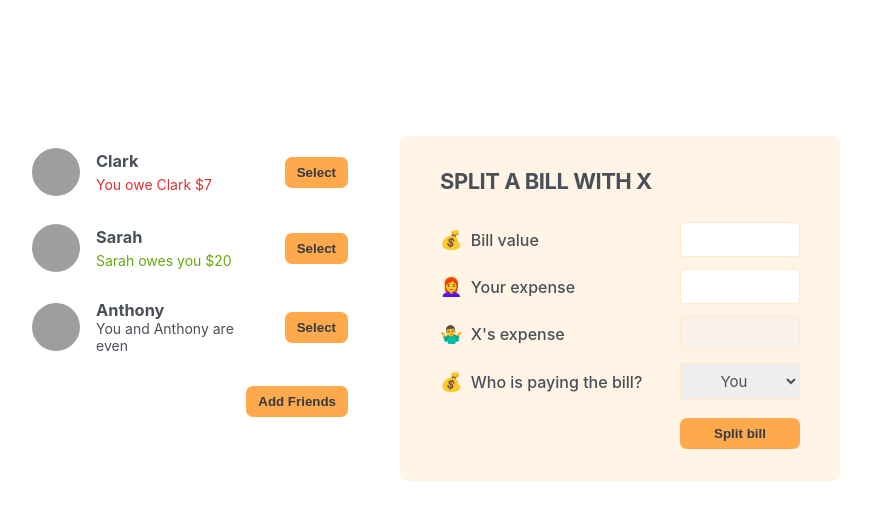
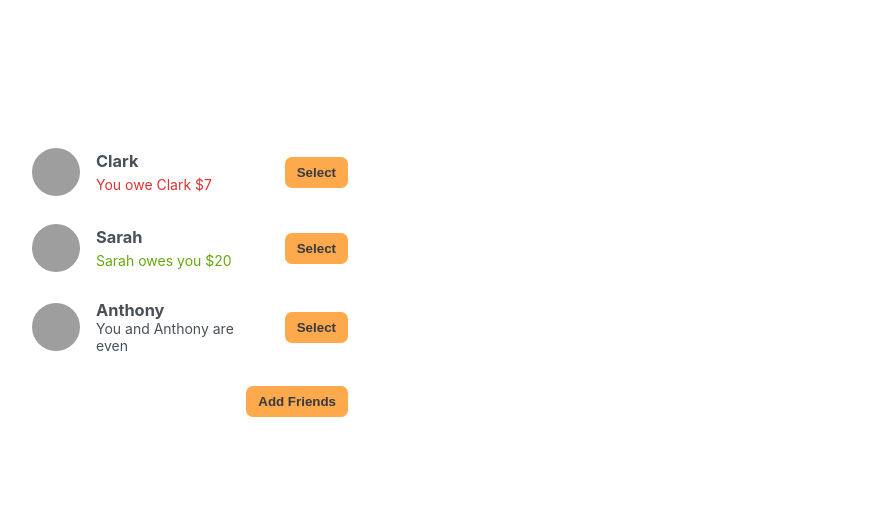
Before and after one commit to sophiepavlova/eat-n-split, a React (Vite) app: page / in a window 1280 px wide. Shown: the top 520 px of the page, without its empty margins (210-1081 px from the left). Built offline with nearby package versions, Linux system fonts and the light colour scheme; grey boxes are pictures that could not be loaded.

Commit message:
Finish the left side of the app

```diff
--- a/src/App.jsx
+++ b/src/App.jsx
@@ -32,43 +32,67 @@
 export default function App() {
   const [friends, setFriends] = useState([...initialFriends]);
   const [showAddFriend, setShowAddFriend] = useState(false);
+  const [selectedFriend, setSelectedFriend] = useState(null);
 
+  //🚩 Deals with hide/show of Add Friend element
   function handleShowAddFriend() {
     setShowAddFriend((showAddFriend) => !showAddFriend);
   }
 
+  //🚩 Adds a new friend in the array of friends
   function handleAddFriend(friend) {
     setFriends((friends) => [...friends, friend]);
+    setShowAddFriend(false);
+  }
+
+  //🚩 Deals with selecting a particular friend out of friends list (and deselecting it)
+  function handleSelection(friend) {
+    // setSelectedFriend(friend);
+    setSelectedFriend((curSelectedFriend) =>
+      curSelectedFriend?.id === friend.id ? null : friend,
+    );
     setShowAddFriend(false);
   }
 
   return (
     <div className='app'>
       <div className='sidebar'>
-        <FriendsList friends={friends} />
+        <FriendsList
+          friends={friends}
+          onSelection={handleSelection}
+          selectedFriend={selectedFriend}
+        />
+
         {showAddFriend && <FormAddFriend onAddFriend={handleAddFriend} />}
+
         <Button onClick={handleShowAddFriend}>
           {showAddFriend ? 'Close' : 'Add Friends'}
         </Button>
       </div>
-      <FormSplitBill />
+      {selectedFriend && <FormSplitBill selectedFriend={selectedFriend} />}
     </div>
   );
 }
 
-function FriendsList({ friends }) {
+function FriendsList({ friends, onSelection, selectedFriend }) {
   return (
     <ul>
       {friends.map((friend) => (
-        <Friend friend={friend} key={friend.id} />
+        <Friend
+          friend={friend}
+          key={friend.id}
+          onSelection={onSelection}
+          selectedFriend={selectedFriend}
+        />
       ))}
     </ul>
   );
 }
 
-function Friend({ friend }) {
+function Friend({ friend, onSelection, selectedFriend }) {
+  const isSelected = selectedFriend?.id === friend.id;
   return (
-    <li>
+    <li className={isSelected ? 'selected' : ''}>
       <img src={friend.image}></img>
       <h3>{friend.name}</h3>
       {friend.balance < 0 && (
@@ -82,7 +106,13 @@
         </p>
       )}
       {friend.balance === 0 && <p>You and {friend.name} are even</p>}
-      <Button>Select</Button>
+      <Button
+        onClick={() => {
+          onSelection(friend);
+        }}
+      >
+        {isSelected ? 'Close' : 'Select'}
+      </Button>
     </li>
   );
 }
@@ -128,23 +158,32 @@
   );
 }
 
-function FormSplitBill() {
+function FormSplitBill({ selectedFriend }) {
+  // console.log(selectedFriend.name);
+  const [bill, setBill] = useState('');
+  const [paidByUser, setPaidByUser] = useState('');
+  // const [paidByFriend, setPaidByFriend] = useState('');
+  const [whoIsPaying, setWhhoIsPaying] = useState('user');
   return (
     <form className='form-split-bill'>
-      <h2> Split a bill with X</h2>
+      <h2> Split a bill with {selectedFriend.name}</h2>
       <label>💰 Bill value</label>
-      <input type='text' />
+      <input
+        type='text'
+        value={bill}
+        onChange={(e) => Math.abs(setBill(e.target.value))}
+      />
 
       <label>👩‍🦰 Your expense</label>
       <input type='text' />
 
-      <label>🤷‍♂️ X's expense</label>
+      <label>🤷‍♂️ {selectedFriend.name}'s expense</label>
       <input type='text' disabled />
 
       <label>💰 Who is paying the bill?</label>
       <select>
         <option value='user'>You</option>
-        <option value='friend'>X</option>
+        <option value='friend'>{selectedFriend.name}</option>
       </select>
 
       <Button>Split bill</Button>
```
